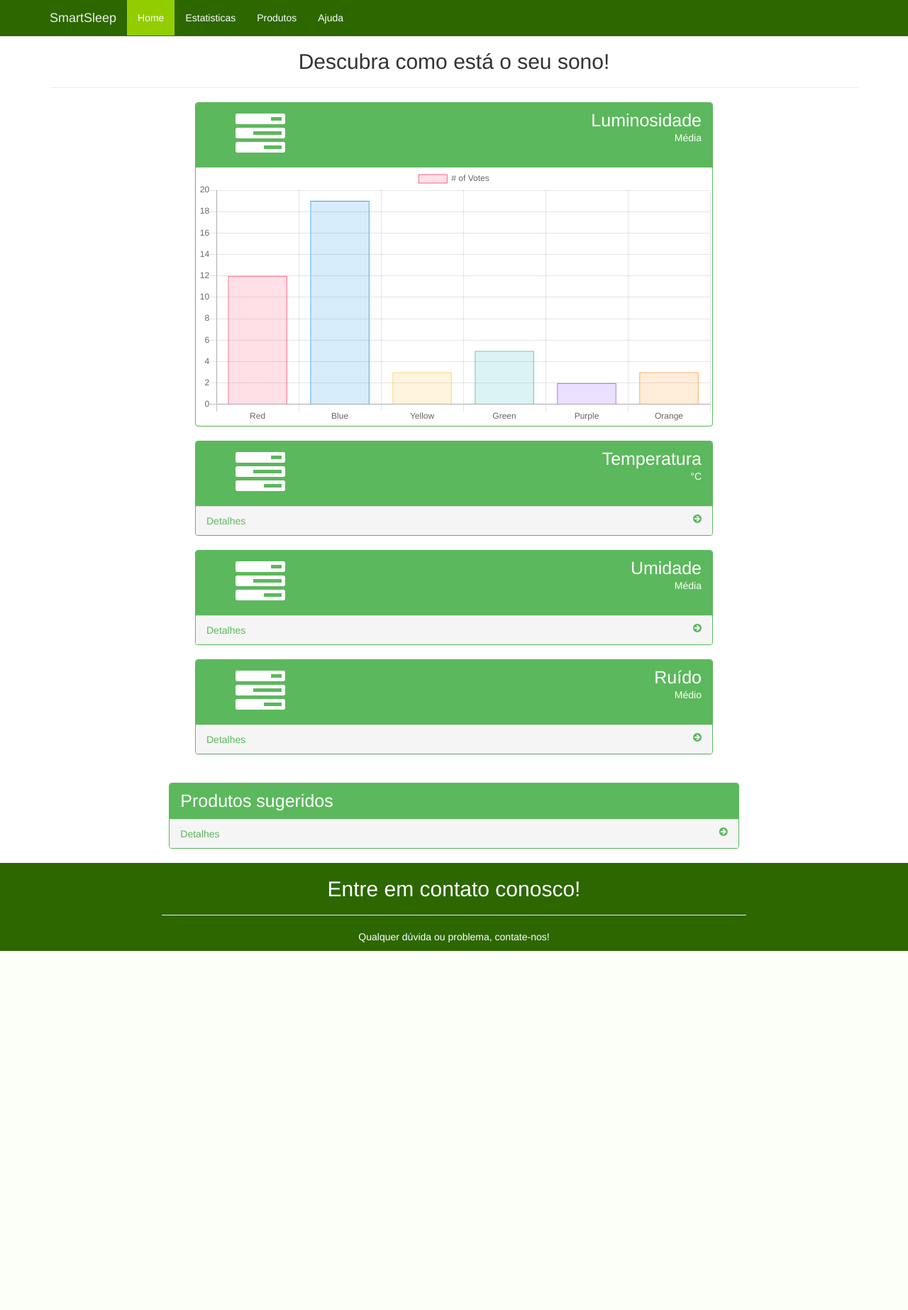
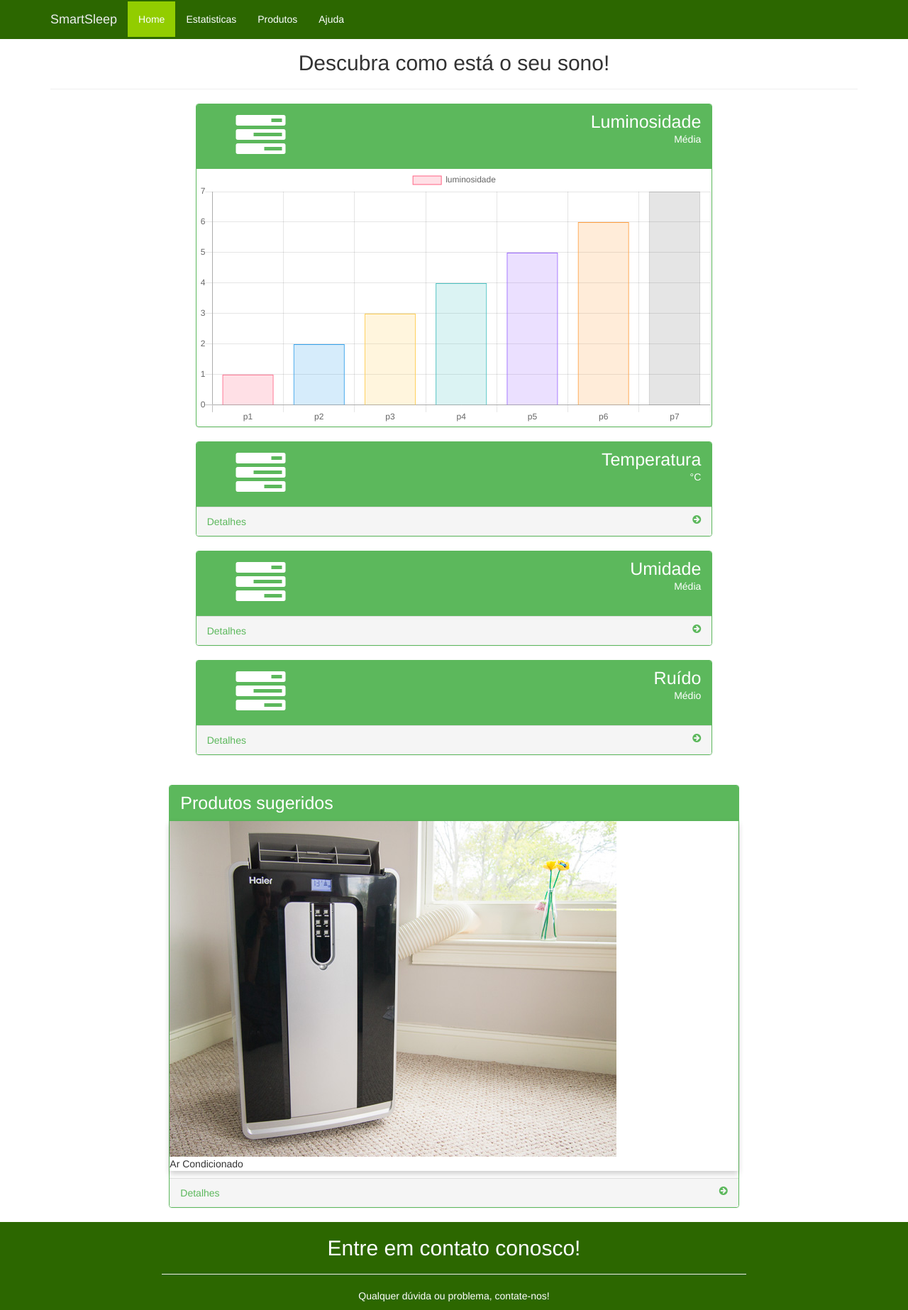
Before and after one commit to sacul43/LabSoft2, a Django app: page /mobileApp/home in a window 1280 px wide. Shown: the whole page at 71% size. Before the commit the page ends 1340 px from the top, so only its background shows below. Run offline with Django 3.2, Linux system fonts and the light colour scheme; parts of the project's set-up code (start-up, migrations or seed data) failed here and were passed over; some libraries are stand-ins or nearby versions.

Commit message:
inicio dos cards

```diff
--- a/SmartSleep/static/css/mainPage.css
+++ b/SmartSleep/static/css/mainPage.css
@@ -55,3 +55,19 @@ canvas {
   width: 100%;
   height: auto;
 }
+
+.card {
+    /* Add shadows to create the "card" effect */
+    box-shadow: 0 4px 8px 0 rgba(0,0,0,0.2);
+    transition: 0.3s;
+}
+
+/* On mouse-over, add a deeper shadow */
+.card:hover {
+    box-shadow: 0 8px 16px 0 rgba(0,0,0,0.2);
+}
+
+/* Add some padding inside the card container */
+.container {
+    padding: 2px 16px;
+}
--- a/SmartSleep/static/js/graficos.js
+++ b/SmartSleep/static/js/graficos.js
@@ -1,12 +1,12 @@
-function createGraphic() {
-  var ctx = document.getElementById("myChart");
+function createGraphic(title, canvasName, inputData, inputLabels, typeChar) {
+  var ctx = document.getElementById(canvasName);
   var myChart = new Chart(ctx, {
-    type: 'bar',
+    type: typeChar,
     data: {
-        labels: ["Red", "Blue", "Yellow", "Green", "Purple", "Orange"],
+        labels: inputLabels,
         datasets: [{
-            label: '# of Votes',
-            data: [12, 19, 3, 5, 2, 3],
+            label: title,
+            data: inputData,
             backgroundColor: [
                 'rgba(255, 99, 132, 0.2)',
                 'rgba(54, 162, 235, 0.2)',
--- a/SmartSleep/templates/mainPage.html
+++ b/SmartSleep/templates/mainPage.html
@@ -12,10 +12,6 @@
         <link href="{% static "css/mainPage.css" %}" rel="stylesheet">
         <link href="{% static "css/sb-admin.css" %}" rel="stylesheet">
         <link href="{% static "vendor/font-awesome/css/font-awesome.min.css" %}" rel="stylesheet" type="text/css">
-
-        <!--Chart-->
-        <script src="https://cdnjs.cloudflare.com/ajax/libs/Chart.js/2.3.0/Chart.bundle.js"></script>
-
 
         <!--Morris-->
         <link rel="stylesheet" href="//cdnjs.cloudflare.com/ajax/libs/morris.js/0.5.1/morris.css">
@@ -83,8 +79,17 @@
                                 </div>
                             </div>
                             <div>
-                              <canvas id="myChart" >
-                                  <script>createGraphic();</script>
+                              <canvas id="luminosidadeCanvas" >
+                                <script>
+                                  var inputData = {
+                                    "data": [1, 2, 3, 4, 5, 6, 7]
+                                  };
+
+                                  var labels = ["p1", "p2", "p3", "p4", "p5", "p6", "p7"];
+                                  var typeChar = 'bar';
+
+                                  createGraphic("luminosidade", "luminosidadeCanvas", inputData["data"], labels, typeChar);
+                                </script>
                               </canvas>
                             </div>
                         </div>
@@ -179,6 +184,15 @@
                               </div>
                           </div>
                       </div>
+                      <div>
+                        <div class="card">
+                          <img class="card-img-top" src="{% static "img/produtos/ac.jpg" %}" alt="Ar condicionado">
+                          <div class="card-block">
+                            <p class="card-text">Ar Condicionado</p>
+                          </div>
+                        </div>
+                      </div>
+
                       <a href="#">
                           <div class="panel-footer">
                               <span class="pull-left">Detalhes</span>
```
Also changed, not shown: SmartSleep/static/img/produtos/ac.jpg (added).
